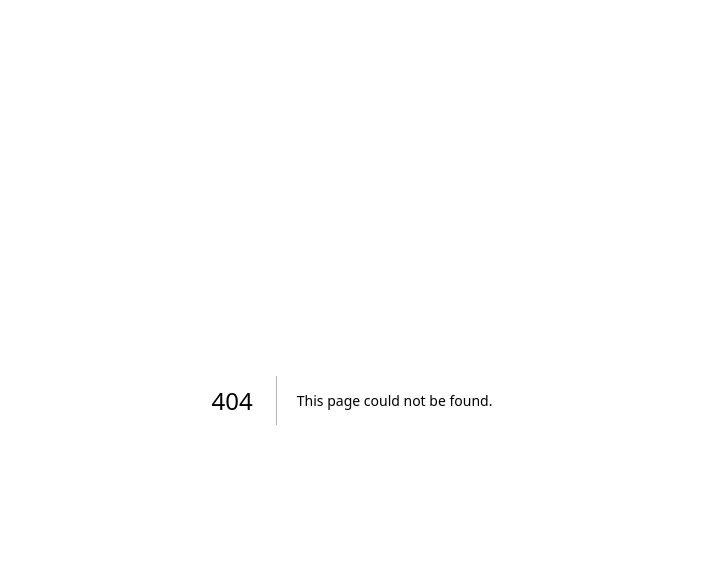
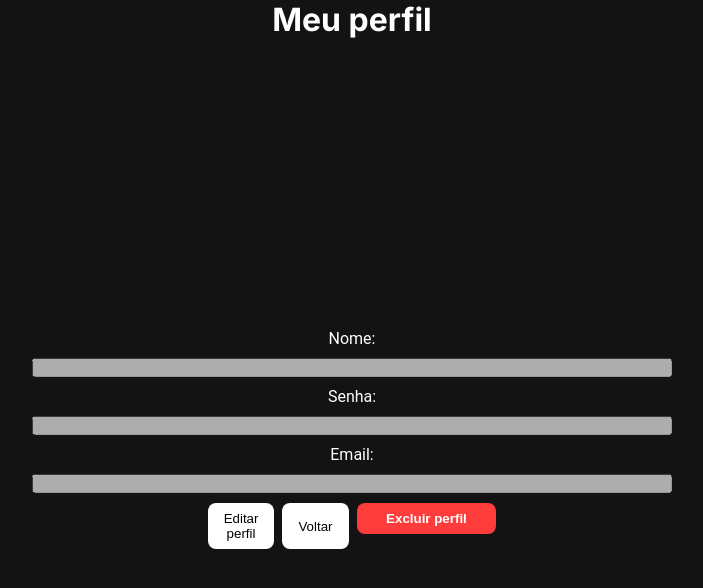
Before and after one commit to Vinezius/ProjetoClienteServidor, a Next.js app: page /perfil in a window 1280 px wide. Before the commit this address had no page. Shown: the top 588 px of the page, without its empty margins (288-991 px from the left). Built offline with nearby package versions, Linux system fonts and the light colour scheme; no server answers.

Commit message:
listagem do perfil do usuario, exclusao do proprio cadastro e edição do cadastro

```diff
--- /dev/null
+++ b/app/(logado)/layout.js
@@ -0,0 +1,14 @@
+import './style.css'
+
+export const metadata = {
+  title: 'Next.js',
+  description: 'Generated by Next.js',
+}
+
+export default function RootLayout({ children }) {
+ return (
+    <html lang="en">
+      <body>{children}</body>
+    </html>
+  )
+}
--- /dev/null
+++ b/app/(logado)/perfil/page.jsx
@@ -0,0 +1,112 @@
+"use client";
+
+import { buscarDadosUsuario, realizarEdicaoUsuario, realizarExclusaoUsuario } from '@/app/services/dadosUsuario';
+import React, { useEffect, useState } from 'react';
+
+import { Formik, Form, Field } from 'formik';
+import Link from 'next/link';
+import { useRouter } from 'next/navigation';
+import md5 from 'md5';
+
+const perfil = () => {
+    const [dadosUsuario, setDadosUsuario] = useState({
+        nome: '',
+        registro: '',
+        senha: '',
+        email: ''
+    });
+    const [visualizarPerfil, setvisualizarPerfil] = useState(true);
+    const router = useRouter();
+    const registro = localStorage.getItem('registro');
+
+    const handleBuscarDadosUsuario = async () => {
+        const response = await buscarDadosUsuario(registro);
+        if(response.success === true){
+            setDadosUsuario(response.usuario);
+        }else{
+            alert(response.message);
+        }
+    }
+
+    useEffect(() => {
+        handleBuscarDadosUsuario()
+    }, []);
+
+    const handleDelete = async () => {
+        const senha = prompt('Tem certeza que deseja excluir seu perfil? Insira sua senha para confirmar');
+        const senhaCripto = md5(senha);
+
+        try {
+            const response = await realizarExclusaoUsuario(registro, senhaCripto);
+            if(response.success === true){
+                alert('Excluido com sucesso!');
+                router.push('/login')
+            }else{
+                alert(response.message);
+            }
+        } catch (error) {
+            console.error(error);
+        }
+
+    }
+
+    const handleSubmit = async (dadosForm) => {
+        try {
+            const response = await realizarEdicaoUsuario(registro, dadosForm);
+            if(response.success === true){
+                alert('Perfil atualizado com sucesso!');
+                router.push('/home')
+            }else{
+                alert(response.message);
+            }
+        } catch (error) {
+            console.error(error);
+        }
+    }
+
+    return (
+        <div className=''>
+            <Formik
+                initialValues={{
+                    nome: '',
+                    registro: '',
+                    senha: '',
+                    email: ''
+                }}
+                onSubmit={(values) => {
+                    handleSubmit(values);
+                }}
+            >
+                {({ handleChange, values }) => (
+                    <div className='container-formulario'>
+                        <h1 className='titulo'>Meu perfil</h1>
+                        <Form className='formulario'>
+                            <label className='titulo' htmlFor="nome">Nome:</label>
+                            <Field className="input-formulario" disabled={visualizarPerfil} type="text" name="nome" onChange={handleChange} value={values.nome} defaultValue={dadosUsuario.nome} />
+
+                            <label className='titulo' htmlFor="senha">Senha:</label>
+                            <Field className="input-formulario" disabled={visualizarPerfil} type="password" name="senha" onChange={handleChange} value={values.senha} defaultValue={dadosUsuario.senha}/>
+
+                            <label className='titulo' htmlFor="email">Email:</label>
+                            <Field className="input-formulario" disabled={visualizarPerfil} type="email" name="email" onChange={handleChange} value={values.email} defaultValue={dadosUsuario.email}/>
+
+                            <div className="container-botoes">
+                                <button type="button" className='botao' onClick={()=>setvisualizarPerfil(prev => !prev)}>{visualizarPerfil ? 'Editar perfil' : 'Visualizar perfil'}</button>
+                                <button type="submit" className='botao'>
+                                    <Link href='/home'> Voltar </Link></button>
+                                <div className='botoes-salvar-excluir'>
+                                    {!visualizarPerfil &&
+                                        <button className='botao-salvar' type="submit">Salvar alterações
+                                        </button>}
+                                    <button type="button" className='botao-excluir' onClick={handleDelete}>Excluir perfil</button>
+                                </div>
+                            </div>
+                        </Form>
+                    </div>
+                )}
+            </Formik>
+        </div>
+    );
+}
+
+export default perfil;
--- /dev/null
+++ b/app/(logado)/style.css
@@ -0,0 +1,103 @@
+
+body {
+    text-align: center;
+}
+
+h1 {
+    color: rgb(255, 255, 255);
+    display: inline-block;
+    text-align: center;
+}
+
+.container-home {
+    display: flex;
+    flex-direction: column;
+    justify-content: center;
+    align-items: center;
+    height: 100vh;
+    gap: 1rem;
+}
+
+.botao-home{
+    background-color: rgb(255, 255, 255);
+    border: none;
+    border-radius: 0.5rem;
+    padding: 0.5rem 1rem;
+    font-size: 1.5rem;
+    cursor: pointer;
+    transition: 0.3s;
+    color: #000000;
+    width: 10rem;
+    height: 10%;
+}
+
+.formulario {
+    font-family: 'Roboto', sans-serif;
+    display: flex;
+    flex-direction: column;
+    align-items: center;
+    justify-content: center;
+    height: 100vh;
+    gap: 10px;
+}
+
+.campo-formulario{
+    display:flex;
+    flex-direction: row;
+    gap:10px;
+    color: #fff;
+    font-weight: bold;
+}
+
+.input-formulario{
+    width: 50vw;
+}
+
+.container-formulario{
+    background-color: rgb(19, 19, 19);
+}
+
+.titulo{
+    color: #fff;
+}
+
+.container-botoes{
+    display: flex;
+    flex-direction: row;
+    gap: 0.5rem;
+}
+
+.botoes-salvar-excluir{
+    width: 100%;
+}
+
+.botao{
+    background-color: rgb(255, 255, 255);
+    border: none;
+    border-radius: 0.5rem;
+    padding: 0.5rem 1rem;
+    cursor: pointer;
+    color: #000000;
+    width: 5rem;
+}
+
+.botao-excluir{
+    background-color: rgb(255, 60, 60);
+    border: none;
+    border-radius: 0.5rem;
+    padding: 0.5rem 1rem;
+    color: #ffffff;
+    width: 100%;
+    font-weight: bolder;
+}
+
+.botao-salvar{
+    background-color: rgb(60, 255, 70);
+    border: none;
+    border-radius: 0.5rem;
+    padding: 0.5rem 1rem;
+    color: #000000;
+    width: 100%;
+    font-weight: bold;
+
+}
--- a/app/(login-cadastro)/login/page.jsx
+++ b/app/(login-cadastro)/login/page.jsx
@@ -21,6 +21,7 @@ const LoginPage = () => {
             if(response.success === true){
                 localStorage.setItem('userToken', response.token);
                 localStorage.setItem('userType', response.tipo_usuario)
+                localStorage.setItem('registro', registro)
                 alert('Login realizado com sucesso!');
                 router.push('/home')
             }else{
--- /dev/null
+++ b/app/services/dadosUsuario/index.js
@@ -0,0 +1,33 @@
+import apiProjeto from "../api/api";
+
+export async function buscarDadosUsuario(registro){
+    try {
+        const response = await apiProjeto.get(`/usuarios/${registro}`);
+        return(response.data);
+    } catch (error) {
+        return({ message: "Erro ao buscar dados do usuário",
+                success: false});
+    }
+}
+
+export async function realizarEdicaoUsuario(registro, dadosForm){
+    try {
+        const response = await apiProjeto.put(`/usuarios/${registro}`, dadosForm);
+        return(response.data);
+    } catch (error) {
+        console.log(error);
+        return({ message: "Erro ao editar dados do usuário",
+                success: false});
+    }
+}
+export async function realizarExclusaoUsuario(registro,senha){
+    try {
+        const response = await apiProjeto.delete(`/usuarios/${registro}`,
+        {senha: {senha}});
+
+        return(response.data);
+    } catch (error) {
+        return({ message: "Erro ao excluir",
+                success: false});
+    }
+}
```
Also changed, not shown: app/(logado)/home/page.jsx (+21 -5 lines).
